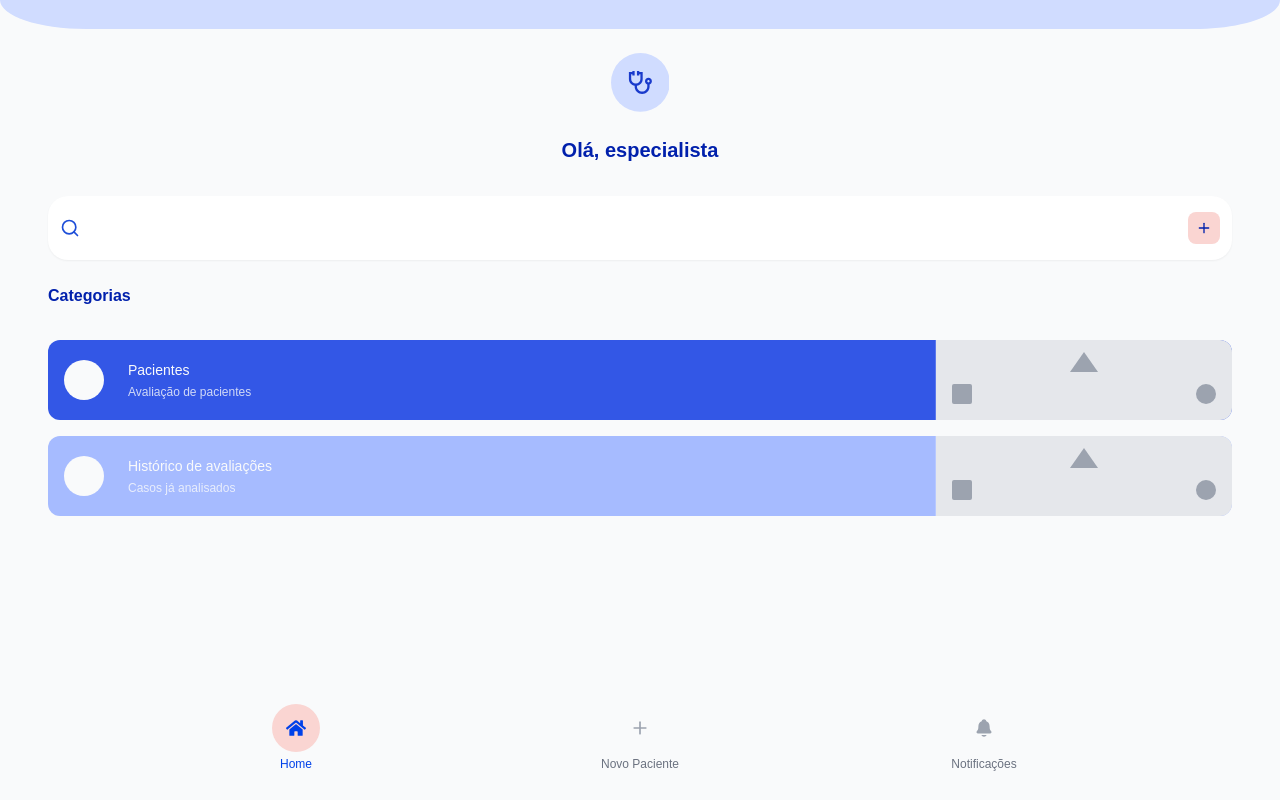
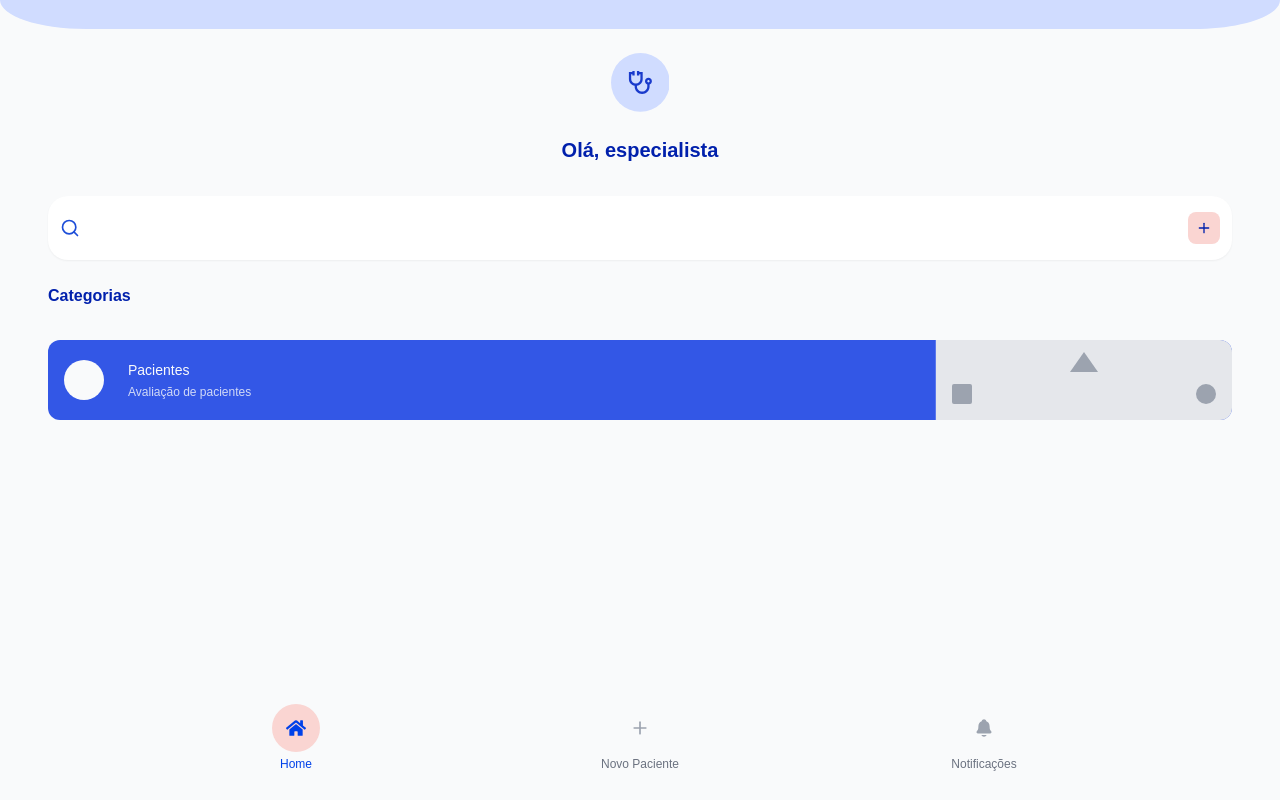
Before and after one commit to datasci4citizens/app-wounds, a React (Vite) app: page /specialist/menu in a window 1280 px wide. Built offline with nearby package versions, Linux system fonts and the light colour scheme; no server answers.

Commit message:
Retirando Historico de Avaliacoes

```diff
--- a/src/routes/specialistApp/Menu.tsx
+++ b/src/routes/specialistApp/Menu.tsx
@@ -106,12 +106,13 @@ export default function Menu() {
           onClick={() => handleNavigate('/patient/list')}
         />
 
-        <CategoryCard
+
+        {/* <CategoryCard
           title="Histórico de avaliações"
           description="Casos já analisados"
           onClick={() => handleNavigate('/appointments')}
           theme="light_blue"
-        />
+        /> */}
       </div>
 
       {/* Use the reusable mobile menu with custom click handlers */}
```
